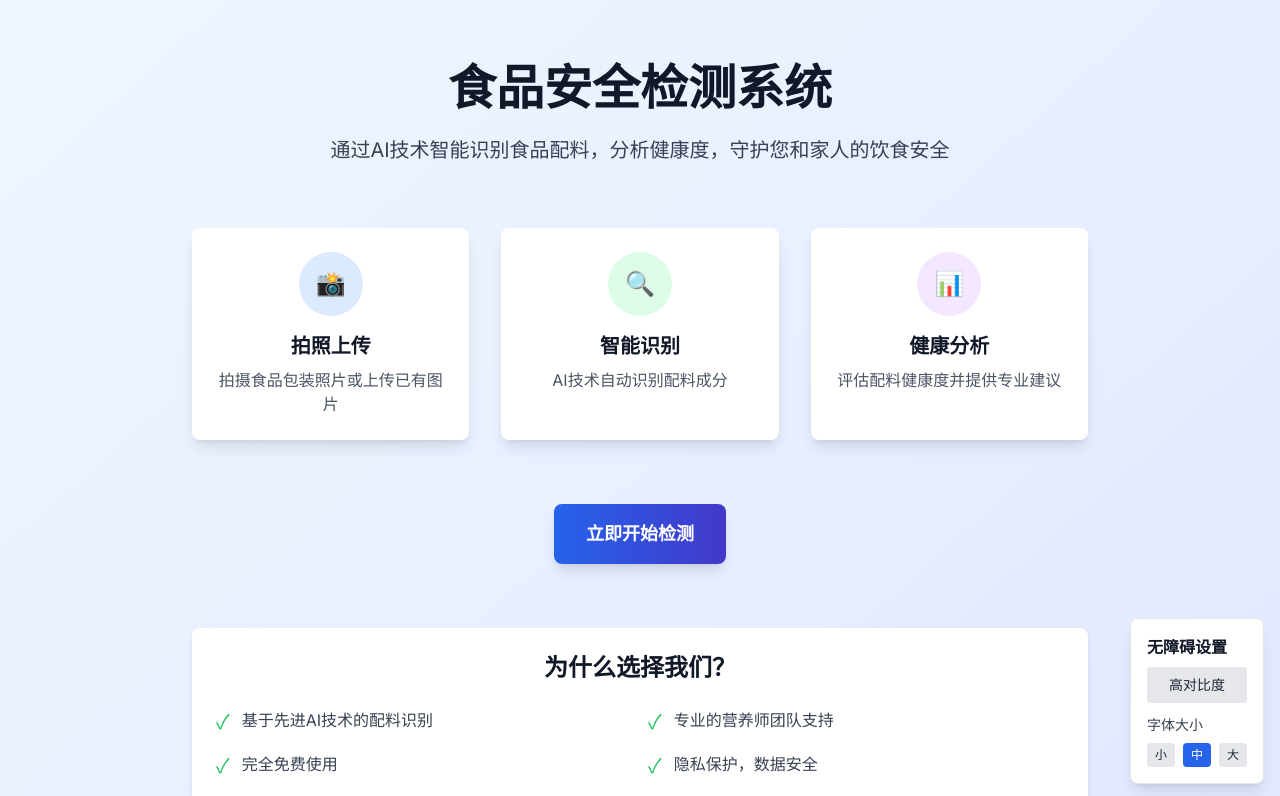
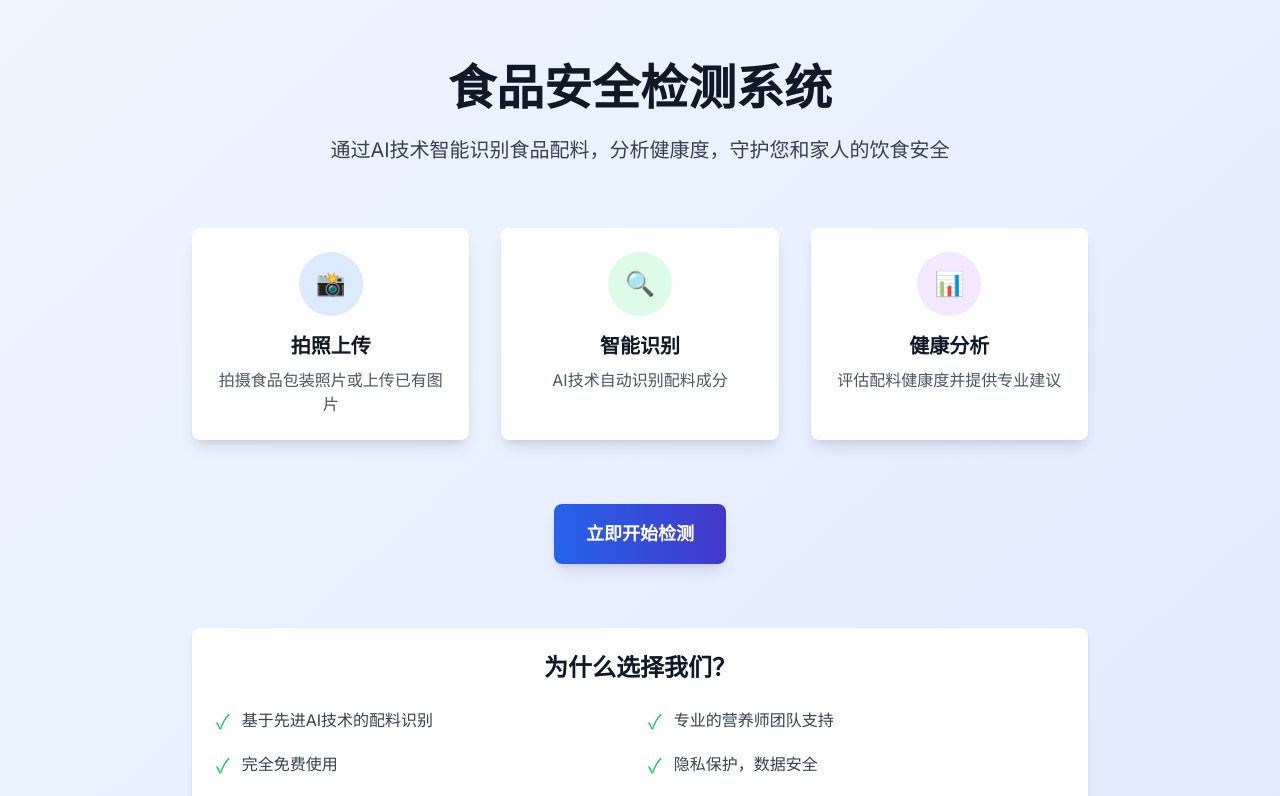
Before and after one commit to zidanDirk/foodsafety, a Next.js app: page / in a window 1280 px wide. Shown: the top 796 px of the page. Built offline with nearby package versions, Linux system fonts and the light colour scheme.

Commit message:
Hide accessibility controls component
- Remove AccessibilityControls from root layout
- Keep AccessibilityProvider for core functionality
- Clean up UI by removing floating controls

```diff
--- a/app/layout.tsx
+++ b/app/layout.tsx
@@ -2,7 +2,6 @@ import type { Metadata } from 'next'
 import { Inter } from 'next/font/google'
 import './globals.css'
 import { AccessibilityProvider } from '@/components/AccessibilityHelper'
-import { AccessibilityControls } from '@/components/AccessibilityHelper'
 import { ErrorBoundary } from '@/components/ErrorBoundary'
 
 const inter = Inter({ subsets: ['latin'] })
@@ -23,7 +22,6 @@ export default function RootLayout({
         <ErrorBoundary>
           <AccessibilityProvider>
             {children}
-            <AccessibilityControls />
           </AccessibilityProvider>
         </ErrorBoundary>
       </body>
```
